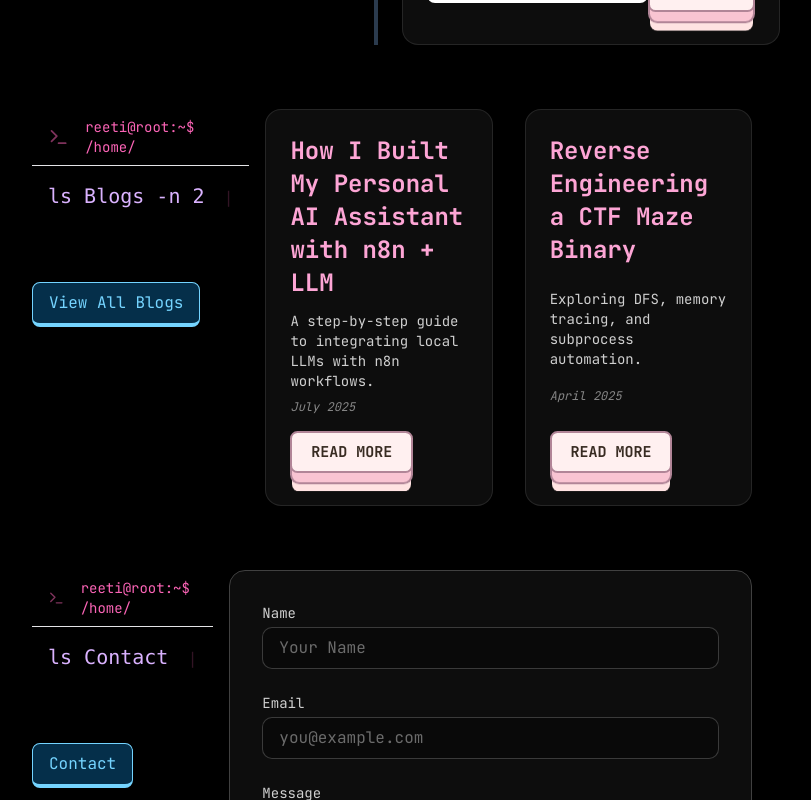
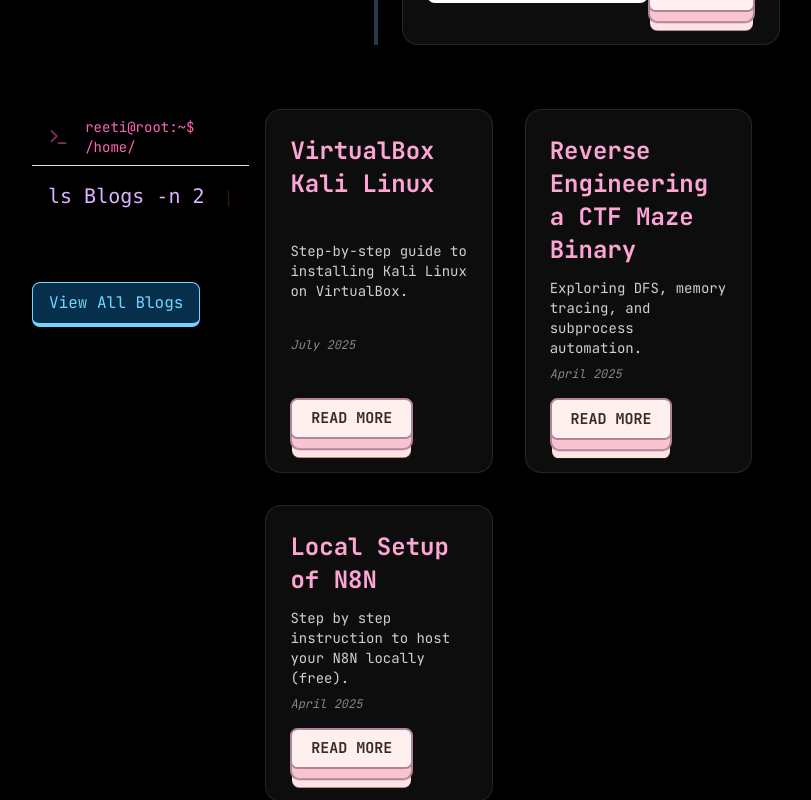
Before and after one commit to Reeti05Agarwal/Reeti-Portfolio, a Next.js app: page / in a window 1280 px wide. Shown: the part 5380-6180 px from the top of the page, without its empty margins (248-1059 px from the left). Built offline with nearby package versions, Linux system fonts and the light colour scheme.

Commit message:
Adding read me links

```diff
--- a/src/constants/BlogsData.ts
+++ b/src/constants/BlogsData.ts
@@ -2,10 +2,10 @@
 
 export const BlogsData = [
   {
-    title: "How I Built My Personal AI Assistant with n8n + LLM",
-    summary: "A step-by-step guide to integrating local LLMs with n8n workflows.",
+    title: "VirtualBox Kali Linux",
+    summary: "Step-by-step guide to installing Kali Linux on VirtualBox.",
     date: "July 2025",
-    link: "#",
+    link: "https://reeti05agarwal.github.io/Tech_Blogs/Virtualization/VirtualBox-Kali-Linux",
   },
   {
     title: "Reverse Engineering a CTF Maze Binary",
@@ -13,4 +13,10 @@
     date: "April 2025",
     link: "#",
   },
+  {
+    title: "Local Setup of N8N",
+    summary: "Step by step instruction to host your N8N locally (free).",
+    date: "April 2025",
+    link: "https://reeti05agarwal.github.io/Tech_Blogs/N8N/01---N8N-Local-Setup",
+  },
 ];
--- a/src/constants/ExperienceData.ts
+++ b/src/constants/ExperienceData.ts
@@ -7,7 +7,7 @@
     period: "August 2024 - Present",
     description:
       "Worked on AI-driven malware detection, NLP-based threat analysis, and regulatory AI system compliance.",
-    readMoreLink: "https://deepcytes.com/careers",
+    readMoreLink: "https://reeti05agarwal.github.io/Tech_Blogs/Experience/Cyber-Blockchain-Club",
   },
   {
     role: "Cyber Intern",
@@ -15,7 +15,7 @@
     period: "March 2025 - Present",
     description:
       "Conducting research on AI-driven threats, dark web intelligence, and counter-surveillance; supporting legal and policy cases with insights on cyber risks, compliance gaps, and digital forensics.",
-    readMoreLink: "https://deepcytes.com/careers",
+    readMoreLink: "https://reeti05agarwal.github.io/Tech_Blogs/Experience/Deepcytes-Cyber-Lab",
   },
   {
     role: "Cyber Intern",
@@ -23,7 +23,7 @@
     period: "Feb 2025 - Present",
     description:
       "Research on vulnerabilities. Pentesting.",
-    readMoreLink: "https://deepcytes.com/careers",
+    readMoreLink: "https://reeti05agarwal.github.io/Tech_Blogs/Experience/Rosche-System",
   },
   {
     role: "Intern",
@@ -31,7 +31,7 @@
     period: "16 Dec - 24 Dec 2024",
     description:
       "Observed investigations into phishing, QR scams, and WhatsApp hacks. Gained hands-on exposure to digital forensics and social media tracking. Analyzed 10+ cases to inform local cybercrime prevention efforts.",
-    readMoreLink: "https://deepcytes.com/careers",
+    readMoreLink: "https://reeti05agarwal.github.io/Tech_Blogs/Experience/Cyber-Crime-Department,-Indore",
   },
   {
     role: "Cisco Virtual Internship",
@@ -39,7 +39,7 @@
     period: "May - July 2024",
     description:
       "Completed hands-on training in networking and cybersecurity fundamentals. Designed secure network topologies and practiced device configurations and troubleshooting using Cisco Packet Tracer",
-    readMoreLink: "https://deepcytes.com/careers",
+    readMoreLink: "https://reeti05agarwal.github.io/Tech_Blogs/Experience/Cisco-Virtual-Internship",
   },
   {
     role: "Cyber Security Intern",
@@ -48,7 +48,7 @@
     description:
       "Gained practical experience in core cybersecurity concepts, including system/network security, offensive and defensive techniques, and Linux fundamentals. Applied skills through hands-on labs and real-world simulation exercises.",
     // tags: [];
-    readMoreLink: "https://deepcytes.com/careers",
+    readMoreLink: "https://reeti05agarwal.github.io/Tech_Blogs/Experience/Cyber-Secured-India",
   },
 ];
 
```
